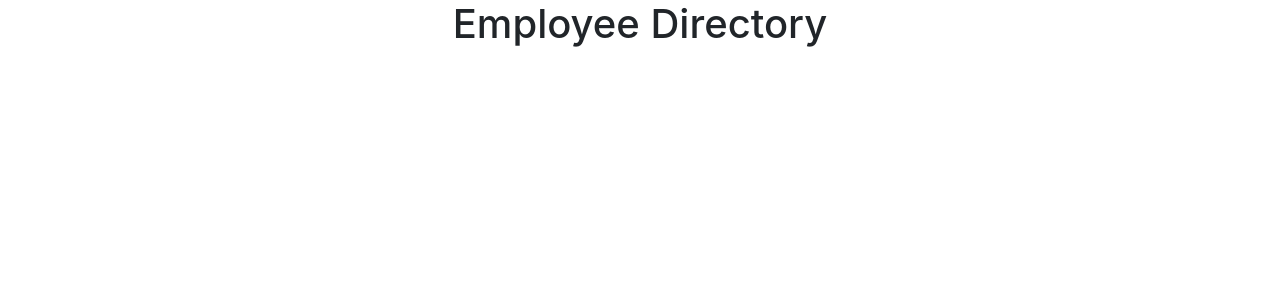
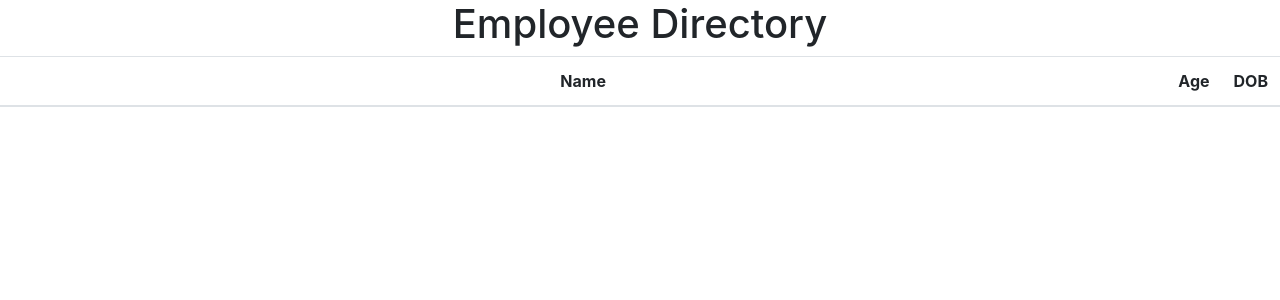
Before and after one commit to caitlinavner/employee-directory, a React (Create React App) app in the folder employee-directory/: page / in a window 1280 px wide. Shown: the top 300 px of the page. Built offline with nearby package versions, Linux system fonts and the light colour scheme; no server answers.

Commit message:
created tables and functions

```diff
--- a/employee-directory/package.json
+++ b/employee-directory/package.json
@@ -6,6 +6,7 @@
     "@testing-library/jest-dom": "^4.2.4",
     "@testing-library/react": "^9.5.0",
     "@testing-library/user-event": "^7.2.1",
+    "axios": "^0.19.2",
     "react": "^16.13.1",
     "react-dom": "^16.13.1",
     "react-scripts": "3.4.1"
--- a/employee-directory/src/App.js
+++ b/employee-directory/src/App.js
@@ -1,11 +1,13 @@
 import React from 'react';
 import './App.css';
 import Header from './components/Header';
+import Table from './components/Table';
 
 function App() {
   return (
     <div className="App">
       <Header />
+      <Table />
       {/* only needs open and close if something is inside components, this will be like a wrapper for the page*/}
     </div>
   );
--- a/employee-directory/src/components/Table.js
+++ b/employee-directory/src/components/Table.js
@@ -12,7 +12,21 @@ export default class Table extends Component {
             users: [{}],
             //don't use a comma at the end otherwise it'll keep looking
             //sort users and put them in a new array
-            sortedUsers: [{}]
+          sortedUsers: [{}],
+          order: "ascending",
+            //function and pass in
+          //key value pairs has space after colon
+          tableHeadings: [{ name: "Name" }, { name: "Age" }, { name: "DOB" } ],
+          handleOrder: age => {
+            if (this.state.order === "ascending") {
+              this.setState({ order: "descending" })
+            } else {
+              this.setState({ order: "ascending" });
+            }
+            console.log("you clicked me");
+            //set up comparison function and then sort based on age
+
+          }
 
         }
     }
@@ -26,17 +40,35 @@ export default class Table extends Component {
                 sortedUsers: APIresults.data.results
                 //build table and get results to display
                 //this.state.users to show up on page
-
+                //map function used when info inside db will be changing and it will need to be updated and displayed
             })
+          console.log(this.state.users);
+          //sort by one category and filter by one property
         })
     }
 
   render() {
     return (
-      <div className="table">
-            {/* sorting requires State to track things dynamically */}
+      <div className="table-container">
+        {/* sorting requires State to track things dynamically */}
+        <table className="table">
+          <thead>
+            <tr>
+              {/* //when calling a function you need parenthesis right after. no spaces */}
+              {this.state.tableHeadings.map(({ name }) => {
+                return (
+                  <th className="col" key={name} onClick={() => {this.state.handleOrder(name)}}>
+                   {name}
+                  </th>
+                )
+              } )}
+            </tr>
+          </thead>
+
+        </table>
 
       </div>
     );
   }
 }
+//body of table will have same format and needs to use map-don't need onclick-use td-use bootstrap to avoid css
```
Also changed, not shown: 2 other files (tests, documents, lock files or other folders).
